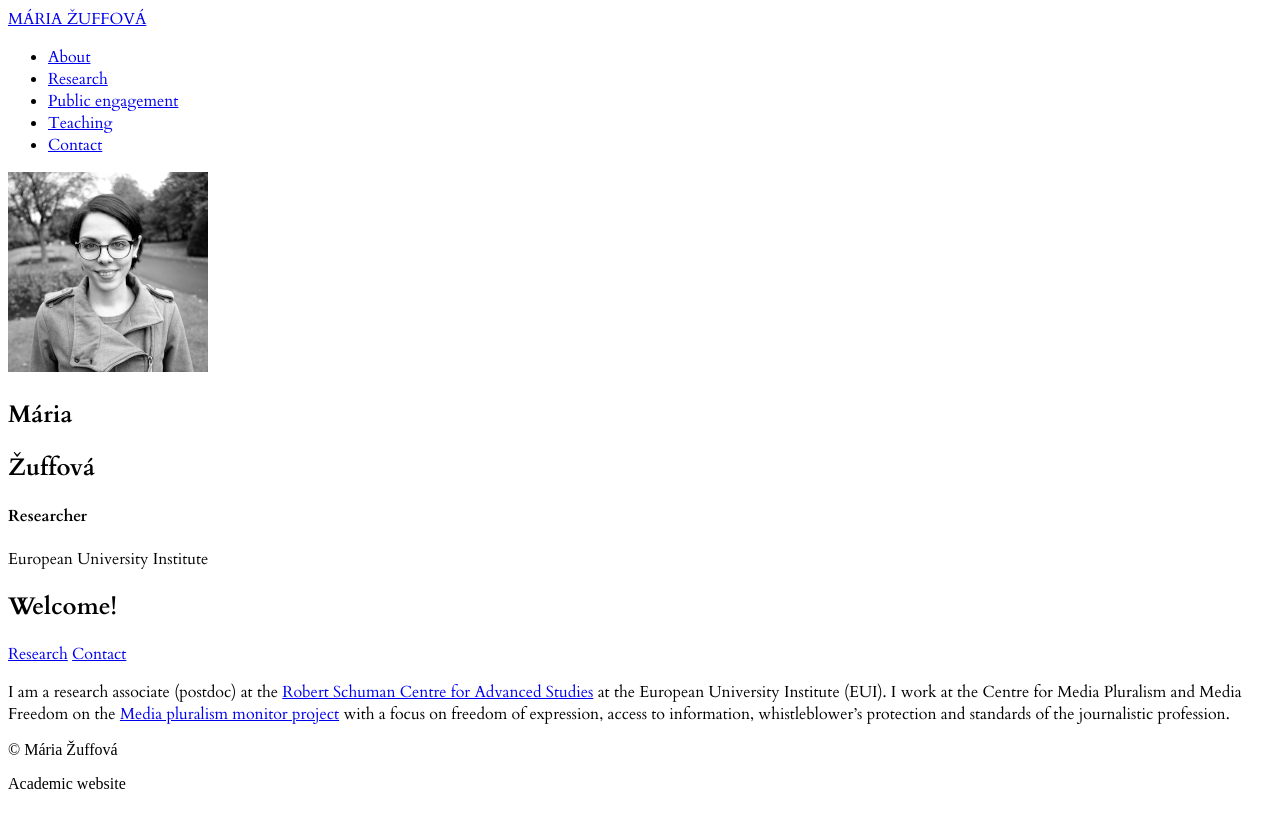
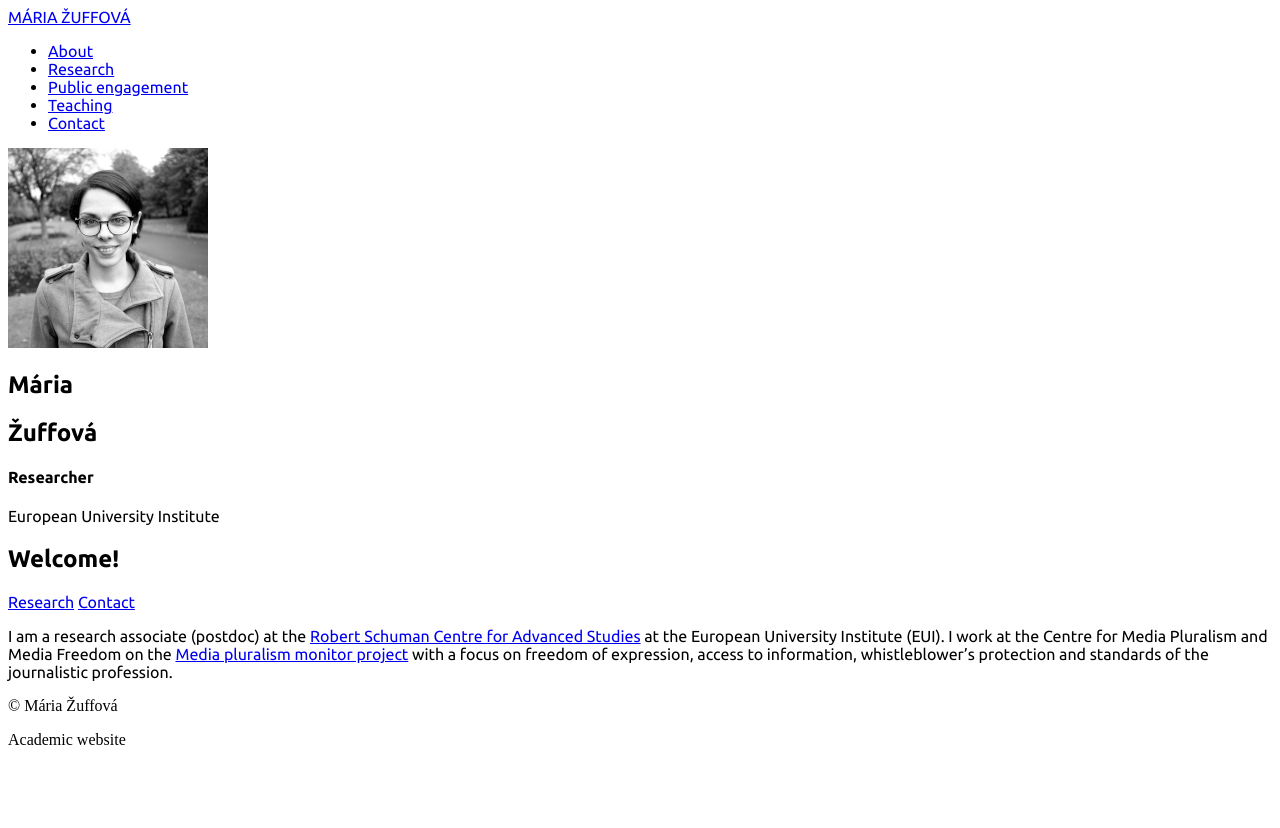
Before and after one commit to mariazuffova/jekyll-profile-site, a Jekyll site: the page built from index.md, in a window 1280 px wide. Shown: the top 828 px of the page. Built offline with Jekyll 4.4.1, drawn with Linux system fonts in a browser that asks for light colours; a script that is not in the unit is left out.

Commit message:
Update Website settings “site”

```diff
--- a/_config.yml
+++ b/_config.yml
@@ -6,19 +6,22 @@
   title: Researcher
   location: European University Institute
   image: /assets/img/zuffova_profile.png
-font:
-  font_link: <link href="https://fonts.googleapis.com/css2?family=Cardo:wght@400;700&display=swap" rel="stylesheet">
-  font_name: Cardo
 social:
   linkedin: ""
   twitter: https://twitter.com/mariazuffova
   researchgate: https://www.researchgate.net/profile/Maria_Zuffova2
   scholar: https://scholar.google.com/citations?user=V7aVzF0AAAAJ&hl=sk&oi=ao
+title: Mária Žuffová
+email: maria.zuffova@eui.eu
 url: https://mariazuffova.com
+font:
+  font_link: <link
+    href="https://fonts.googleapis.com/css2?family=Cardo:wght@400;700&display=swap"
+    rel="stylesheet">
+  font_name: Ubuntu
 collections:
   papers:
     sort_by: date
-title: Mária Žuffová
 exclude:
   - tailwind.config.js
   - postcss.config.js
@@ -26,5 +29,4 @@
   - package.json
   - package-lock.json
   - README.md
-email: maria.zuffova@eui.eu
 description: Academic website
```
